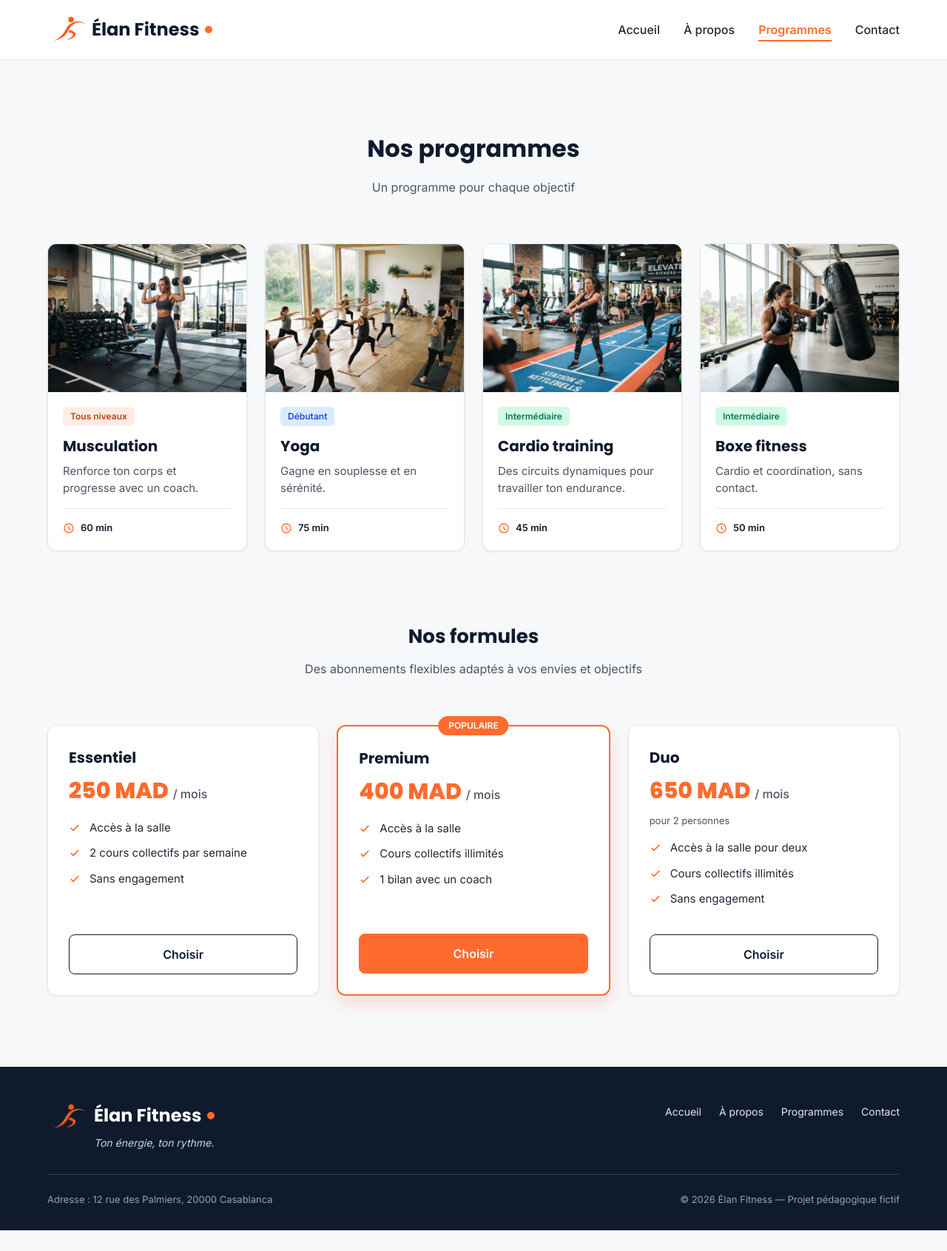
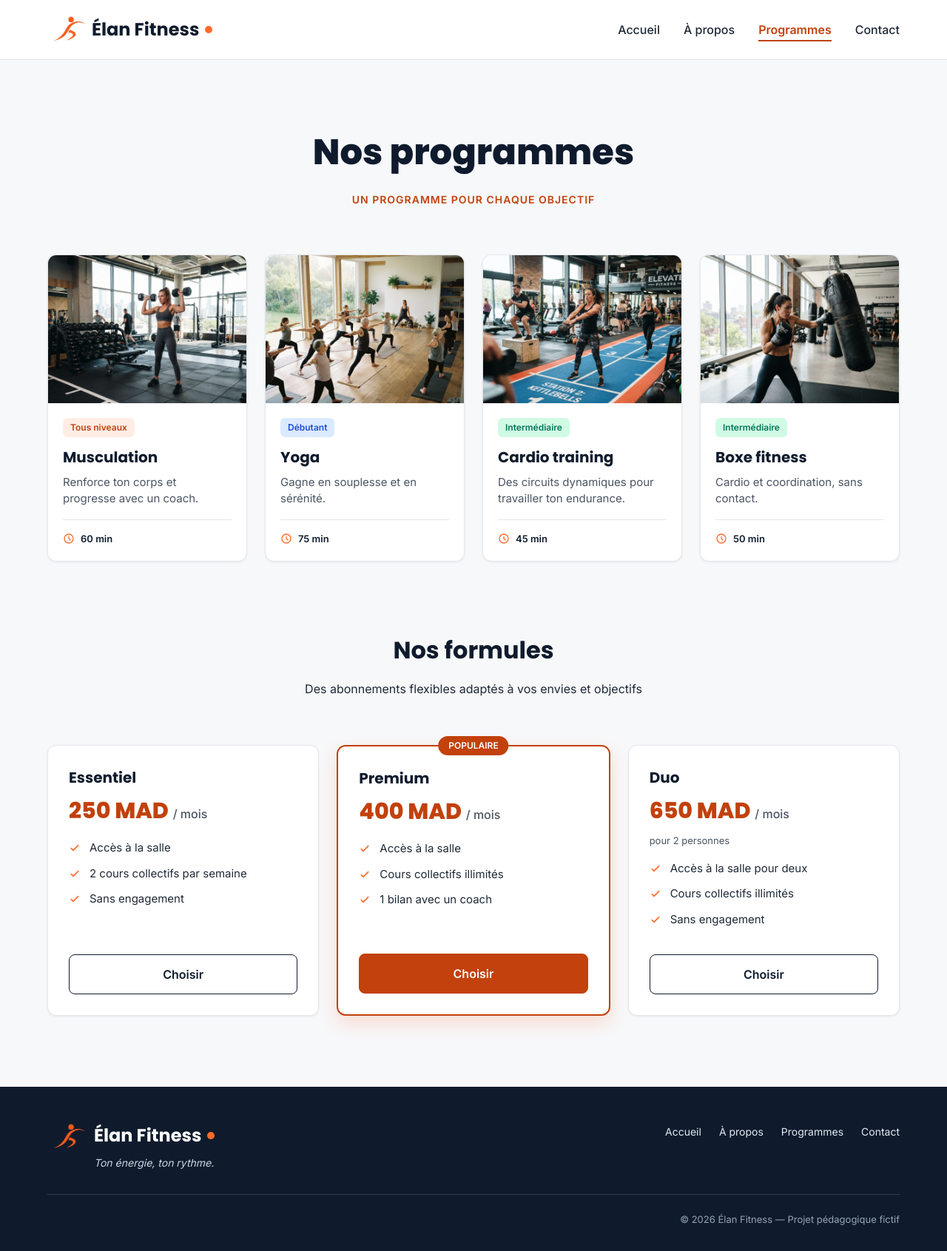
Before and after one commit to NoufAssia/fitness-website-Improvement, a plain HTML site: page programmes.html in a window 1280 px wide. Shown: the whole page at 74% size. Before the commit the page ends 1663 px from the top, so only its background shows below. Drawn offline with Linux system fonts and the light colour scheme.

Commit message:
edit the desgin

```diff
--- a/contact-style.css
+++ b/contact-style.css
@@ -15,16 +15,24 @@ body {
   color: #1F2937;
   background-color: #F7F8FA;
 }
-h1{
+
+.contact-title h1{
+    font-size: 48px;
+  font-weight: 800;
+  line-height: 1.2;
+  margin-bottom: 40px;
   text-align: center;
   font-family: 'Poppins', Arial, sans-serif;
   color: #0F1B2D;
-  padding-bottom: 20px;
 }
 header img {
     width: 60px;
     height: 60px;
     object-fit: contain;
+}
+
+.support h2, .support p, .newsletter h2, .infos h2, #email-newsletter, #end-p{
+  margin-bottom: 20px;
 }
 footer img {
   width: 60px;
@@ -47,6 +55,12 @@ a:focus-visible,
 button:focus-visible {
   outline: 3px solid #FF6B2C;
   outline-offset: 2px;
+}
+
+input:focus-visible,
+textarea:focus-visible {
+  outline: 3px solid #FF6B2C;
+  outline-offset: 0.5px;
 }
 
 ul {
@@ -109,20 +123,16 @@ img {
 }
 
 .menu a:hover {
-  color: #FF6B2C;
+  color: #C2410C;
 }
 
 .menu .lien-actif {
-  color: #FF6B2C;
+  color: #C2410C;
   font-weight: 600;
-  border-bottom-color: #FF6B2C;
+  border-bottom-color: #C2410C;
 }
 
-.contact-title h2 {
-    font-size: 32px;
-    margin-bottom: 16px;
-    text-align: center;
-}
+
 
 .contact-section {
   max-width: 1200px;
@@ -157,7 +167,7 @@ img {
   padding: 12px 24px;
   border: none;
   border-radius: 6px;
-  background-color: #FF6B2C;
+  background-color: #C2410C;
   color: #FFFFFF;
   font-weight: 600;
   cursor: pointer;
@@ -207,7 +217,6 @@ i{
 
 
 
-
 .pied-de-page {
   padding: 48px 0 32px;
   background-color: #0F1B2D;
@@ -245,7 +254,7 @@ i{
 
 .pied-bas {
   display: flex;
-  justify-content: space-between;
+  justify-content: flex-end;
   margin-top: 24px;
   font-size: 13px;
   color: #94A3B8;
--- a/programmes.html
+++ b/programmes.html
@@ -4,7 +4,7 @@
   <meta charset="UTF-8">
   <meta name="viewport" content="width=device-width, initial-scale=1">
   <meta name="description" content="Élan Fitness, salle de sport à Casablanca : musculation, yoga, cardio et boxe fitness avec des coachs diplômés. Réservez votre cours d'essai gratuit.">
-  <title>Élan Fitness | Salle de sport à Casablanca</title>
+  <title>Programmes | Salle de sport à Casablanca</title>
 
   <link rel="preconnect" href="https://fonts.googleapis.com">
   <link rel="preconnect" href="https://fonts.gstatic.com" crossorigin>
@@ -15,7 +15,7 @@
 <body>
     <header class="en-tete">
       <div class="conteneur en-tete-contenu">
-        <img src="img/logo.png" alt="Logo en forme de f humain minimaliste">
+        <a href="index.html"><img src="img/logo.png" alt="Logo en forme de f humain minimaliste"></a>
         <a href="index.html" class="logo">Élan Fitness</a>
 
         <nav aria-label="Navigation principale">
@@ -33,8 +33,8 @@
       <div class="conteneur">
 
         <div class="section-titre">
-          <h2>Nos programmes</h2>
-          <p>Un programme pour chaque objectif</p>
+          <h1>Nos programmes</h1>
+          <p class="sur-titre">Un programme pour chaque objectif</p>
         </div>
 
         <div class="cartes">
@@ -84,7 +84,7 @@
         <div class="formules">
 
           <div class="section-titre">
-            <h3>Nos formules</h3>
+            <h2>Nos formules</h2>
             <p>Des abonnements flexibles adaptés à vos envies et objectifs</p>
           </div>
 
@@ -137,7 +137,7 @@
       <div class="pied-haut">
         <div>
           <div class="footer-logo">
-          <img src="img/footer-logo.png" alt="Logo en forme de f humain minimaliste">
+            <a href="index.html"><img src="img/footer-logo.png" alt="Logo en forme de f humain minimaliste"></a>
             <div>
               <p class="logo logo-clair">Élan Fitness</p>
               <p class="slogan">Ton énergie, ton rythme.</p>
@@ -156,7 +156,6 @@
       </div>
 
       <div class="pied-bas">
-        <p>Adresse : 12 rue des Palmiers, 20000 Casablanca</p>
         <p>&copy; 2026 Élan Fitness — Projet pédagogique fictif</p>
       </div>
 
--- a/style.css
+++ b/style.css
@@ -20,6 +20,8 @@ h1, h2, h3, h4 {
   font-family: 'Poppins', Arial, sans-serif;
   color: #0F1B2D;
 }
+
+
 header img {
     width: 60px;
     height: 60px;
@@ -57,7 +59,7 @@ img {
 
 a:focus-visible,
 button:focus-visible {
-  outline: 3px solid #FF6B2C;
+  outline: 3px solid #C2410C;
   outline-offset: 2px;
 }
 
@@ -94,14 +96,15 @@ button:focus-visible {
   margin-bottom: 12px;
 }
 
-.section-titre p {
-  color: #4B5563;
+.section-titre p.sur-titre, .apropos-texte p.sur-titre {
+  color: #C2410C;
 }
+
 
 .sur-titre {
   font-size: 14px;
   font-weight: 600;
-  color: #FF6B2C;
+  color: #C2410C;
   text-transform: uppercase;
   letter-spacing: 1px;
   margin-bottom: 12px;
@@ -118,13 +121,13 @@ button:focus-visible {
 }
 
 .bouton-principal {
-  background-color: #FF6B2C;
-  border: 1px solid #FF6B2C;
+  background-color: #C2410C;
+  border: 1px solid #C2410C;
   color: #FFFFFF;
 }
 
 .bouton-principal:hover {
-  background-color: #F05817;
+  background-color: #C2410C;
 }
 
 .bouton-secondaire {
@@ -222,13 +225,13 @@ button:focus-visible {
 }
 
 .menu a:hover {
-  color: #FF6B2C;
+  color: #C2410C;
 }
 
 .menu .lien-actif {
-  color: #FF6B2C;
+  color: #C2410C;
   font-weight: 600;
-  border-bottom-color: #FF6B2C;
+  border-bottom-color: #C2410C;
 }
 
 .hero {
@@ -245,11 +248,12 @@ button:focus-visible {
   flex: 7;
 }
 
-.hero-texte h1 {
+.hero-texte h1, .section-titre h1, .apropos-texte h1 {
   font-size: 48px;
   font-weight: 800;
   line-height: 1.2;
   margin-bottom: 24px;
+
 }
 
 .hero-description {
@@ -301,7 +305,7 @@ button:focus-visible {
   font-family: 'Poppins', Arial, sans-serif;
   font-size: 36px;
   font-weight: 800;
-  color: #FF6B2C;
+  color: #C2410C;
 }
 
 .carte-avantage {
@@ -335,7 +339,7 @@ button:focus-visible {
 }
 
 .apropos-texte h2 {
-  font-size: 36px;
+  font-size: px;
   line-height: 1.2;
   margin-bottom: 20px;
 }
@@ -470,7 +474,7 @@ button:focus-visible {
   font-family: 'Poppins', Arial, sans-serif;
   font-size: 30px;
   font-weight: 800;
-  color: #FF6B2C;
+  color: #C2410C;
 }
 
 .prix span {
@@ -506,7 +510,7 @@ button:focus-visible {
 }
 
 .formule-populaire {
-  border: 2px solid #FF6B2C;
+  border: 2px solid #C2410C;
   box-shadow: 0 10px 25px rgba(255, 107, 44, 0.2);
 }
 
@@ -516,7 +520,7 @@ button:focus-visible {
   left: 50%;
   transform: translateX(-50%);
   padding: 4px 14px;
-  background-color: #FF6B2C;
+  background-color: #C2410C;
   border-radius: 999px;
   font-size: 12px;
   font-weight: 700;
@@ -561,7 +565,7 @@ button:focus-visible {
 
 .pied-bas {
   display: flex;
-  justify-content: space-between;
+  justify-content: flex-end;
   margin-top: 24px;
   font-size: 13px;
   color: #94A3B8;
```
Also changed, not shown: contact.html (+12 -18 lines), index.html (+3 -3 lines), propos.html (+5 -4 lines).
